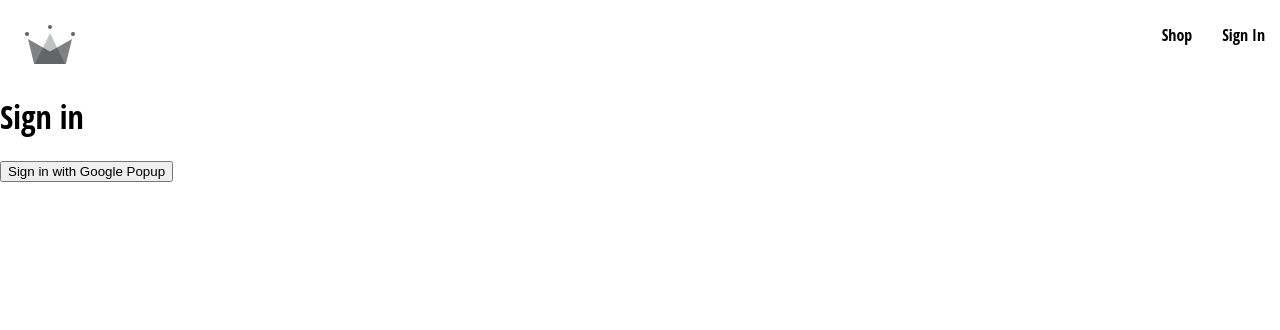
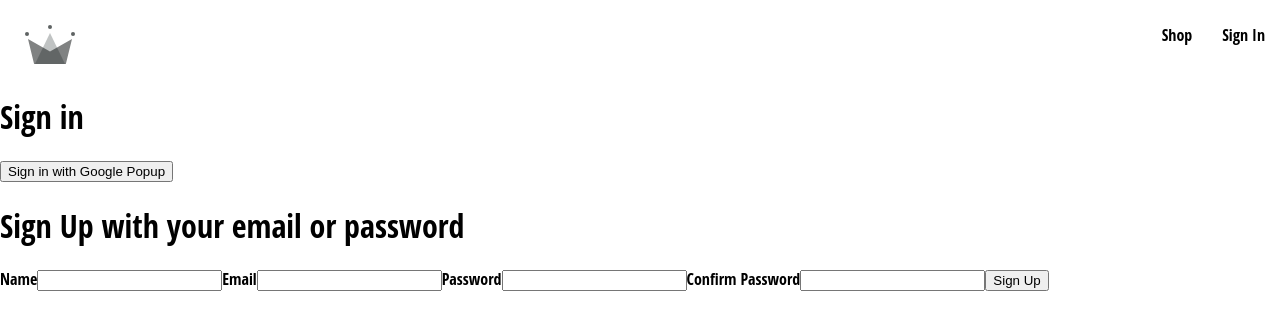
Before and after one commit to Nelson707/Crown-clothing, a React (Create React App) app: page /sign-in in a window 1280 px wide. Shown: the top 330 px of the page. Built offline with nearby package versions, Linux system fonts and the light colour scheme.

Commit message:
Signup form

```diff
--- /dev/null
+++ b/src/components/sign-up-form/sign-up-form.component.jsx
@@ -0,0 +1,44 @@
+import { useState } from 'react';
+
+const defaultFormFields = {
+    name: '',
+    email: '',
+    password: '',
+    confirmPassword: '',
+};
+
+const SignUpForm = () => {
+
+    const [formFields, setFormFields] = useState(defaultFormFields);
+    const {name, email, password, confirmPassword} = formFields;
+
+
+    const handleChange = (event) => {
+        const {name, value} = event.target;
+
+        setFormFields({...formFields, [name]: value});
+    };
+
+    return(
+        <div>
+            <h1>Sign Up with your email or password</h1>
+            <form onSubmit={ () => {} }>
+                <label>Name</label>
+                <input type="text" required onChange={handleChange} name='name' value={name}/>
+
+                <label>Email</label>
+                <input type="email" required onChange={handleChange} name='email' value={email}/>
+
+                <label>Password</label>
+                <input type="password" required onChange={handleChange} name='password' value={password}/>
+
+                <label>Confirm Password</label>
+                <input type="password" required onChange={handleChange} name='confirmPassword' value={confirmPassword}/>
+
+                <button type="submit">Sign Up</button>
+            </form>
+        </div>
+    );
+};
+
+export default SignUpForm
--- a/src/routes/sign-in/sign-in.component.jsx
+++ b/src/routes/sign-in/sign-in.component.jsx
@@ -1,5 +1,6 @@
 import { signInWithGooglePopup, createUserDocumentFromAuth } from "../../utils/firebase/firebase.utils";
 
+import SignUpForm from "../../components/sign-up-form/sign-up-form.component";
 
 const SignIn = () => {
 
@@ -12,6 +13,7 @@
         <div>
             <h1>Sign in</h1>
             <button onClick={ logGoogleUser }>Sign in with Google Popup</button>
+            <SignUpForm/>
         </div>
     )
 };
--- a/src/utils/firebase/firebase.utils.js
+++ b/src/utils/firebase/firebase.utils.js
@@ -28,14 +28,15 @@
 // Initialize Firebase
 const firebaseApp = initializeApp(firebaseConfig);
 
-const provider = new GoogleAuthProvider();
+const googleProvider = new GoogleAuthProvider();
 
-provider.setCustomParameters({
+googleProvider.setCustomParameters({
     prompt: 'select_account',
 });
 
 export const auth = getAuth();
-export const signInWithGooglePopup = () =>signInWithPopup(auth, provider);
+export const signInWithGooglePopup = () =>signInWithPopup(auth, googleProvider);
+export const signInWithGoogleRedirect = () =>signInWithRedirect(auth, googleProvider);
 
 export const db = getFirestore();
 
```
